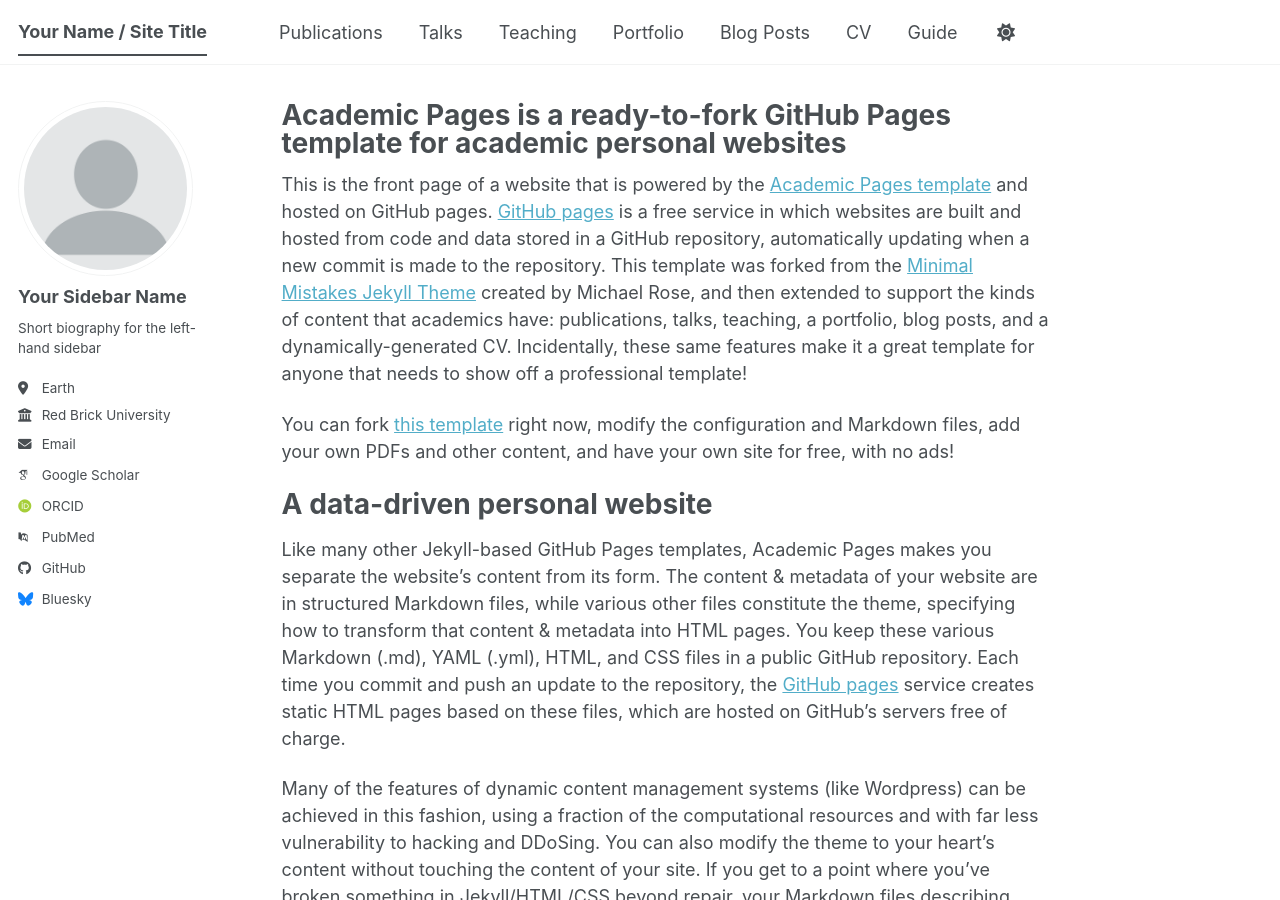
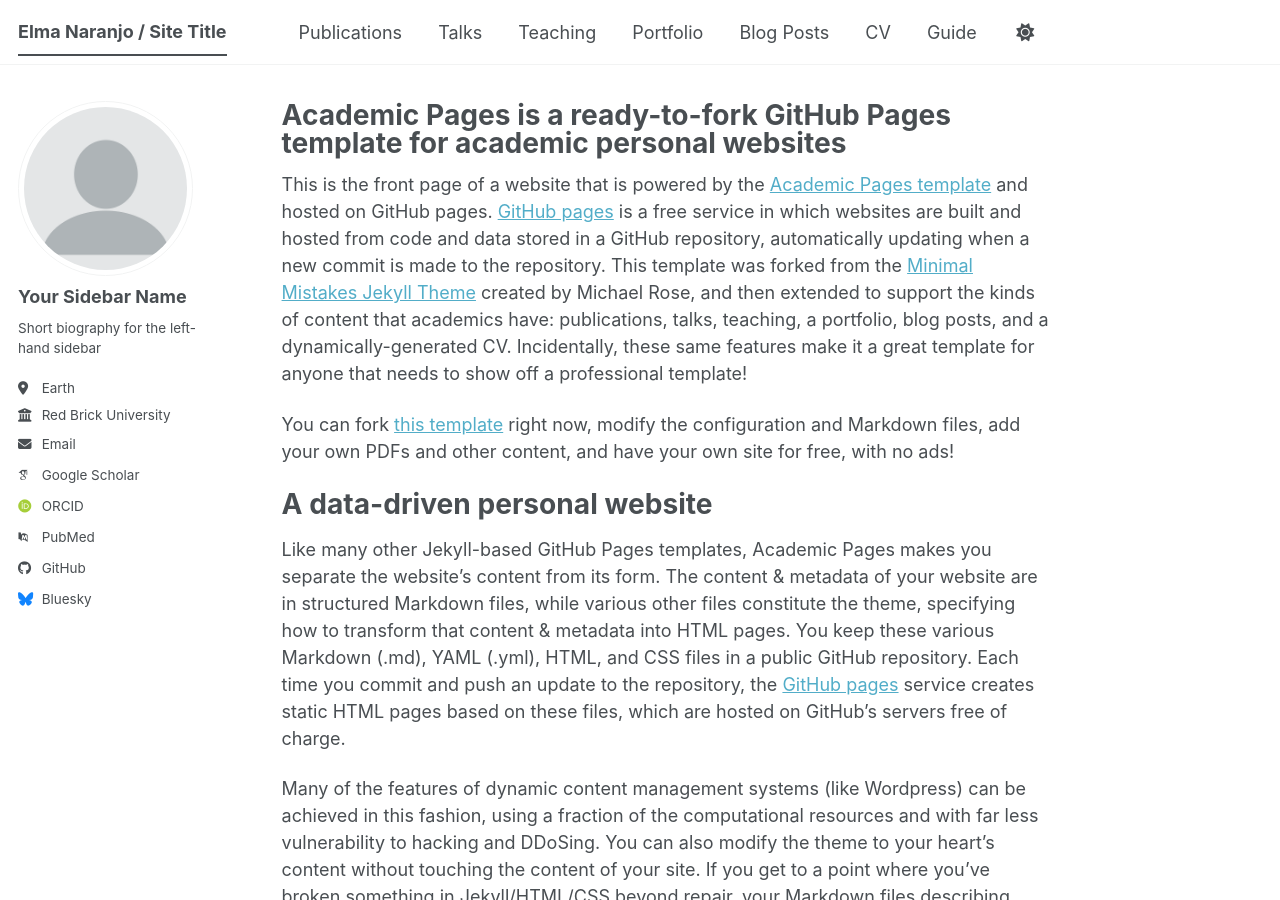
Before and after one commit to elmanaranjo/elmanaranjo2.github.io, a Jekyll site: the page built from _pages/about.md, in a window 1280 px wide and 900 px high. Built offline with Jekyll 4.4.1, drawn with Linux system fonts in a browser that asks for light colours; some web fonts are replaced; a script bundle is joined from its source files by our own code; library files that are not in the unit come from our copies.

Commit message:
Update _config.yml

```diff
--- a/_config.yml
+++ b/_config.yml
@@ -9,7 +9,7 @@
 # Basic Site Settings
 locale                   : "en-US"
 site_theme               : "default" # The available themes options are "default", "air", "sunrise", "mint", "dirt" and "contrast"
-title                    : "Your Name / Site Title"
+title                    : "Elma Naranjo / Site Title"
 title_separator          : "-"
 name                     : &name "Your Name"
 description              : &description "Your Name's academic portfolio"   # Update this with a general description of your site, this is the default if not overridden by a page
```
